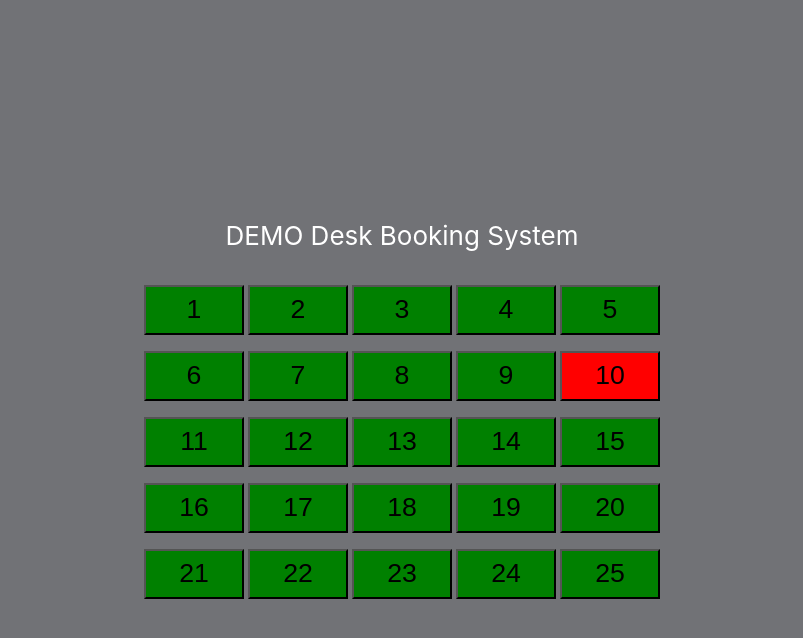
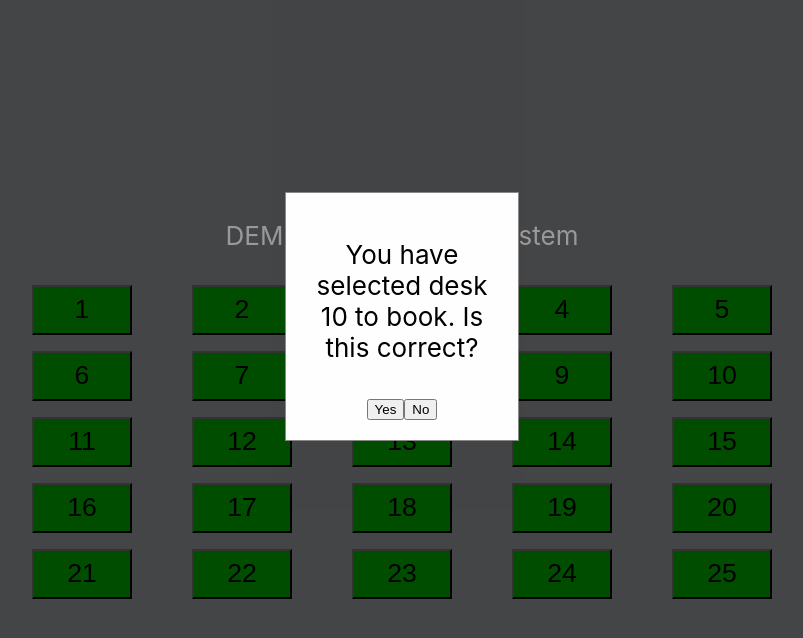
Before and after one commit to PaulMckie/deskproject, a React (Create React App) app: page / in a window 1280 px wide. Both pictures are taken after a click on the button "10". Shown: the top 638 px of the page, without its empty margins (238-1041 px from the left). Built offline with nearby package versions, Linux system fonts and the light colour scheme.

Commit message:
Desk Modal

```diff
--- a/src/App.css
+++ b/src/App.css
@@ -9,3 +9,14 @@
   font-size: calc(10px + 2vmin);
   color: white;
 }
+
+
+.DeskLayout {
+  width: 800px;
+  display: flex;
+  flex-wrap: wrap;
+}
+
+.DeskLayout>* {
+  flex: 0 0 20%;
+}
--- a/src/App.tsx
+++ b/src/App.tsx
@@ -1,18 +1,26 @@
-import React from "react";
+import React, { useState, useRef } from "react";
 import "./App.css";
 import { DeskRow } from "./DeskRow.tsx";
 import { utils } from "./utils.tsx";
+import { Desk } from "./Desk.tsx"
+
+const Initialise = (): any => {
+  const userID = "User";
+  return { userID };
+};
 
 //utils - generates 5 rows
 export function App(): any {
-  const userID = "User";
+  const { userID } = Initialise();
 
   return (
     <div className="App">
       <p>DEMO Desk Booking System</p>
-      {utils.range(0, 4).map((rowNumber) => (
-        <DeskRow key={rowNumber} row={rowNumber} />
-      ))}
+      <div className="DeskLayout">
+        {utils.range(1, 25).map((deskNumber: number) => (
+          <Desk key={deskNumber} deskNum={deskNumber} />
+        ))}
+      </div>
     </div>
   );
 }
--- a/src/Classes/deskInfoClass.tsx
+++ b/src/Classes/deskInfoClass.tsx
@@ -5,13 +5,14 @@ export class deskInfoClass {
     private bookedStatus: boolean;
     //todo private privacyMode: boolean;
 
-    constructor(row: number, deskNum: number) {
-        this.deskID = ((row * 5) + deskNum);
+    constructor(deskNum: number) {
+        this.deskID = deskNum;
         this.bookedStatus = false;
     }
 
     // toggle true or false for avalibility
     public toggleDeskBook(): void {
+        if (this !== undefined){
             const buttonElement: HTMLElement = document.getElementById(`${this.deskID}`)!;
 
             if (!this.bookedStatus) {
@@ -25,13 +26,61 @@ export class deskInfoClass {
                 buttonElement.style.backgroundColor = 'green';
             }
         }
+    }
 
-    getDeskID(): number {
+    public getDeskID(): number {
         return this.deskID;
     }
 
-    getbookedStatus(): boolean {
+    public getbookedStatus(): boolean {
         return this.bookedStatus;
     }
 
 }
+
+// type MyProps = {
+//     userID: string | undefined;
+//     deskID: number;
+//     bookedStatus: boolean;
+
+//     deskNum: number;
+// };
+
+
+// export class deskInfoClass extends React.Component<MyProps> {
+//     // private deskID: number;
+//     // private userID: string | undefined;
+//     // private bookedStatus: boolean;
+//     //todo private privacyMode: boolean;
+
+//     constructor(props: MyProps) {
+//         super(props);
+//         props.deskID = ((props.row * 5) + props.deskNum);
+//         props.bookedStatus = false;
+//     }
+
+//     // toggle true or false for avalibility
+//     public toggleDeskBook(props: MyProps): void {
+//         const buttonElement: HTMLElement = document.getElementById(`${props.deskID}`)!;
+
+//         if (!this.props.bookedStatus) {
+//             props.bookedStatus = !this.props.bookedStatus;
+//             console.log(`Booked table ${this.props.deskID}!`);
+//             buttonElement.style.backgroundColor = 'red';
+//         }
+//         else {
+//             props.bookedStatus = !this.props.bookedStatus;
+//             console.log(`Unboked table ${props.deskID}!`);
+//             buttonElement.style.backgroundColor = 'green';
+//         }
+//     }
+
+//     getDeskID(props: MyProps): number {
+//         return props.deskID;
+//     }
+
+//     getbookedStatus(props: MyProps): boolean {
+//         return props.bookedStatus;
+//     }
+
+// }
--- a/src/Desk.css
+++ b/src/Desk.css
@@ -12,8 +12,37 @@
     background-color: green;
 }
 
+.BookDeskModal {
+    display: none;
+    /* Hidden by default */
+    position: fixed;
+    /* Stay in place */
+    z-index: 1;
+    /* Sit on top */
+    left: 0;
+    top: 0;
+    width: 100%;
+    /* Full width */
+    height: 100%;
+    /* Full height */
+    overflow: auto;
+    /* Enable scroll if needed */
+    background-color: rgb(0, 0, 0);
+    /* Fallback color */
+    background-color: rgba(0, 0, 0, 0.4);
+    /* Black w/ opacity */
+    color: black;
+}
 
-
+.BookDeskInterface {
+    background-color: #fefefe;
+    margin: 15% auto;
+    /* 15% from the top and centered */
+    padding: 20px;
+    border: 1px solid #888;
+    width: 15%;
+    /* Could be more or less, depending on screen size */
+}
 
 /* .background {
     background-image: url(image.jpg);
--- a/src/Desk.tsx
+++ b/src/Desk.tsx
@@ -4,17 +4,43 @@ import { deskInfoClass } from "./Classes/deskInfoClass.tsx";
 import "./Desk.css";
 
 export function Desk(props: deskInfo): ReactElement {
-  const self = new deskInfoClass(props.row, props.deskNum);
+    const [self, setSelf] = useState(new deskInfoClass(props.deskNum));
+
+    const [selected, setSelected] = useState(false);
+
+    const getModalText = (): string => {
+        let text: string;
+
+        if (self.getbookedStatus()) {
+            text = `Desk ${self.getDeskID()} is already booked. Do you want to unbook it?`;
+        }
+        else {
+            text = `You have selected desk ${self.getDeskID()} to book. Is this correct?`;
+        }
+
+        return text;
+    };
 
     return (
+        <div className="DeskHolder">
             <button
                 id={self.getDeskID().toString()}
                 className="Desk"
                 onClick={() => {
-        self.toggleDeskBook();
+                    setSelected(true);
                 }}
             >
                 {self.getDeskID()}
             </button>
+            <div className='BookDeskModal' style={{ display: (selected === false) ? 'none' : 'block' }}>
+                <div className='BookDeskInterface'>
+                    <span>
+                        <p>{getModalText()}</p>
+                        <button onClick={() => { self.toggleDeskBook(); setSelected(false) }}>Yes</button>
+                        <button onClick={() => { setSelected(false) }}>No</button>
+                    </span>
+                </div>
+            </div>
+        </div>
     );
 }
--- a/src/DeskRow.tsx
+++ b/src/DeskRow.tsx
@@ -4,10 +4,10 @@ import { isPropertySignature } from "typescript";
 import { deskRow } from "./interface/deskInterface.tsx";
 
 // generates 5 desks in a row
-export function DeskRow(props: any) {
+export function DeskRow(props: deskRow) {
     return (
         <div className="DeskRow">
-      {utils.range(1, 5).map((deskNumber) => (
+            {utils.range(1, 5).map((deskNumber: number) => (
                 <Desk key={deskNumber} row={props.row} deskNum={deskNumber} />
             ))}
         </div>
```
Also changed, not shown: src/DeskRow.css (added, +9 -0 lines), src/interface/deskInterface.tsx (+8 -7 lines). Lines whose indentation alone changed are shown as unchanged.
